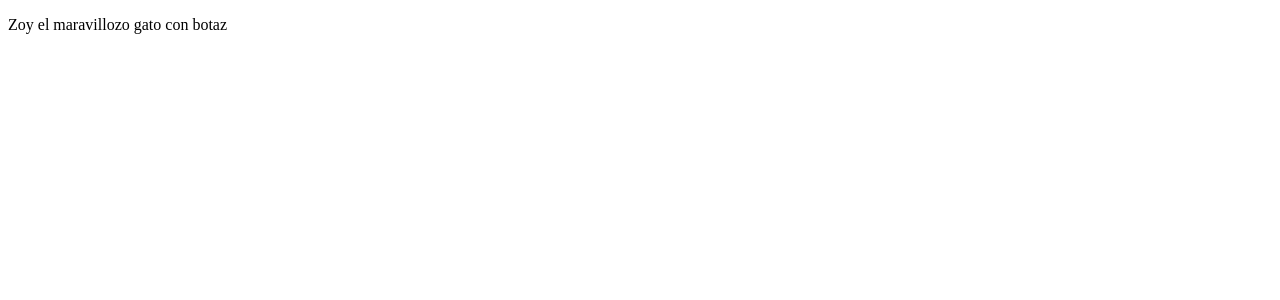
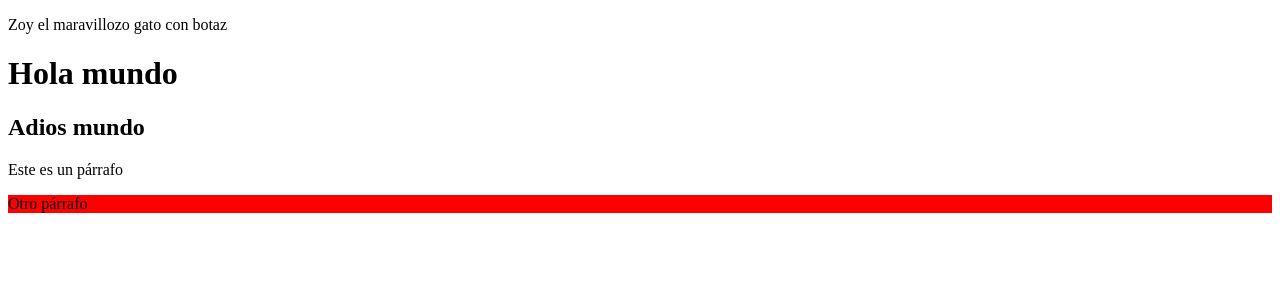
Before and after one commit to gerardoparrajc/curso-angular-17-abril-2024, an Angular app: page / in a window 1280 px wide. Shown: the top 300 px of the page. Built offline with nearby package versions, Linux system fonts and the light colour scheme.

Commit message:
Ejemplos de directivas de atributo: - Personalizada - ngClass - ngStyle

```diff
--- a/src/app/app.component.html
+++ b/src/app/app.component.html
@@ -1 +1,9 @@
-<p appGatoBotas>Soy el maravilloso gato con botas</p>
+<p appGatoBotas appFondoVerdeClick>Soy el maravilloso gato con botas</p>
+
+<div appFondoVerdeClick>
+  <h1>Hola mundo</h1>
+  <h2>Adios mundo</h2>
+</div>
+
+<p [ngClass]="{'clase1':  3 > 6}">Este es un párrafo</p>
+<p [ngStyle]="{'background-color': colorFondo}">Otro párrafo</p>
--- a/src/app/app.component.ts
+++ b/src/app/app.component.ts
@@ -1,14 +1,17 @@
 import { Component } from '@angular/core';
 import { RouterOutlet } from '@angular/router';
 import { GatoBotasDirective } from './directives/gato-botas.directive';
+import { FondoVerdeClickDirective } from './directives/fondo-verde-click.directive';
+import { CommonModule } from '@angular/common';
 
 @Component({
   selector: 'app-root',
   standalone: true,
-  imports: [RouterOutlet, GatoBotasDirective],
+  imports: [RouterOutlet, GatoBotasDirective, FondoVerdeClickDirective, CommonModule],
   templateUrl: './app.component.html',
   styleUrl: './app.component.scss'
 })
 export class AppComponent {
   title = 'mi-primer-proyecto';
+  colorFondo = 'red';
 }
--- /dev/null
+++ b/src/app/directives/fondo-verde-click.directive.ts
@@ -0,0 +1,15 @@
+import { Directive, ElementRef, HostListener } from '@angular/core';
+
+@Directive({
+  selector: '[appFondoVerdeClick]',
+  standalone: true
+})
+export class FondoVerdeClickDirective {
+
+  constructor(private el: ElementRef) { }
+
+  @HostListener('click') onClick() {
+    (this.el.nativeElement as HTMLElement).style.backgroundColor = 'green';
+  }
+
+}
```
